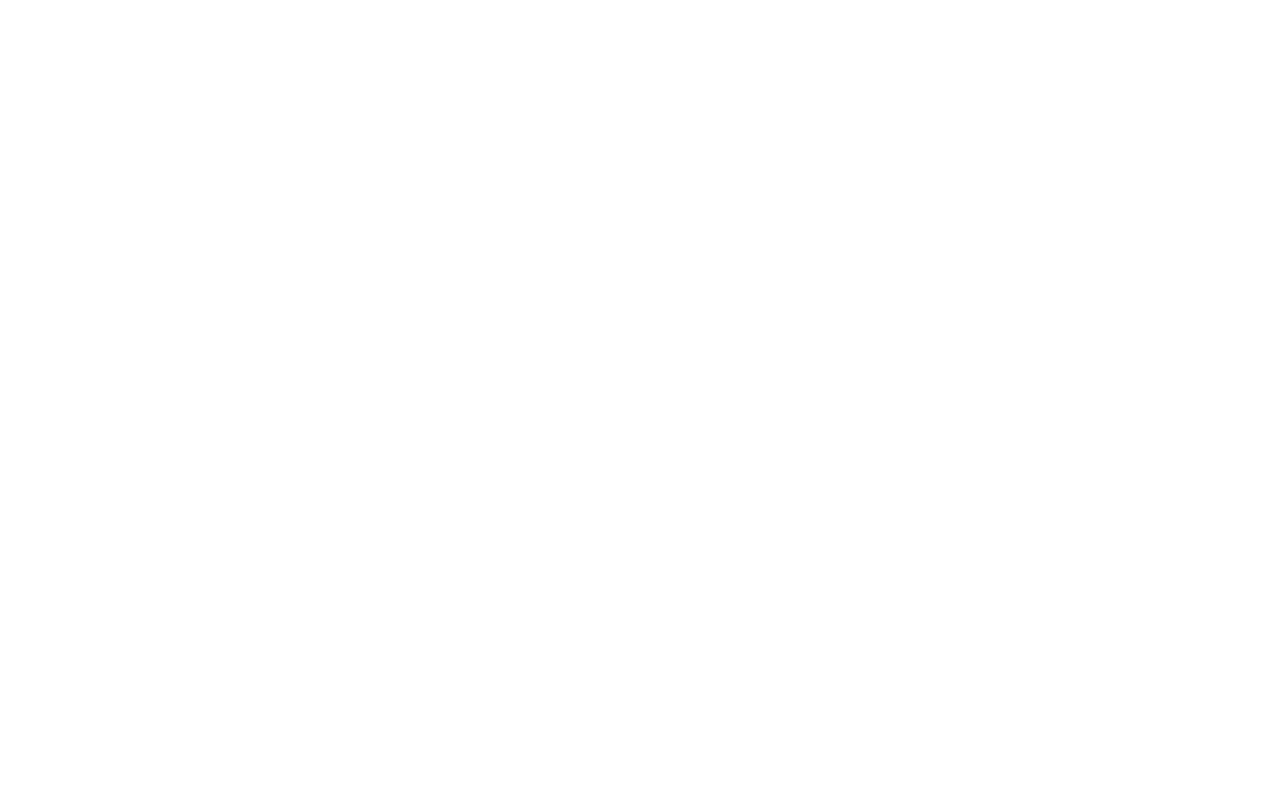
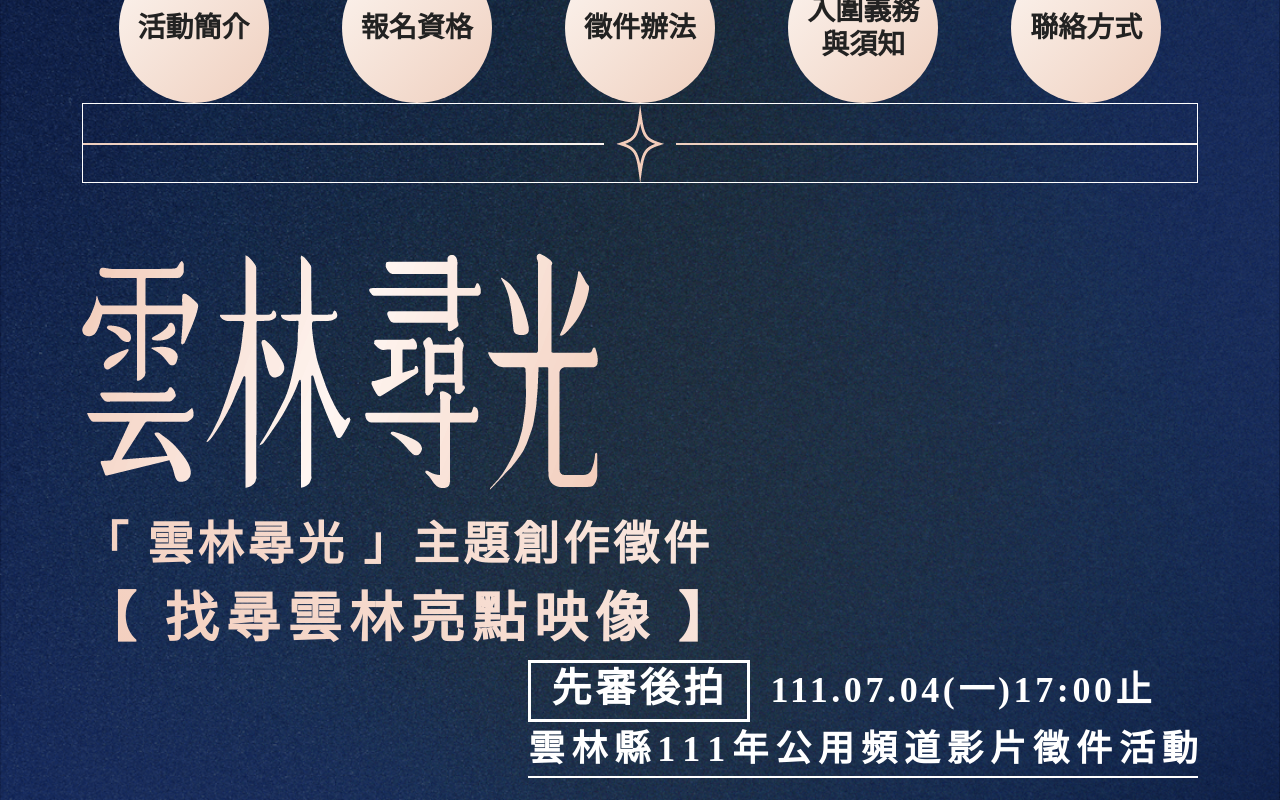
Before and after one commit to j19950310/2022ysw, a Vue app: page /dev in a window 1280 px wide. Shown: the part 300-1100 px from the top of the page. Built offline with nearby package versions, Linux system fonts and the light colour scheme.

Commit message:
dev init

```diff
--- a/index.html
+++ b/index.html
@@ -4,7 +4,7 @@
     <meta charset="UTF-8" />
     <link rel="icon" href="/favicon.ico" />
     <meta name="viewport" content="width=device-width, initial-scale=1.0" />
-    <title>Vite App</title>
+    <title>雲林尋光 | 雲林縣公用頻道影片徵件</title>
   </head>
   <body>
     <div id="app"></div>
--- a/src/App.vue
+++ b/src/App.vue
@@ -4,24 +4,22 @@
 </script>
 
 <template>
-  <h1>網站更新中...</h1>
-  <a style="color: blue" href="https://forms.gle/AY6F7dF1nEcwov5D7"
-    >-->點擊先前往簡單報名</a
-  >
+  <Header></Header>
+  <router-view></router-view>
 </template>
 
 <style lang="scss">
 #app {
-  // background-color: rgb(1, 3, 21);
-  font-size: 24px;
+  background-color: rgb(1, 3, 21);
+  -webkit-font-smoothing: antialiased;
+  -moz-osx-font-smoothing: grayscale;
   text-align: center;
   display: flex;
   flex-direction: column;
   height: 200vh;
   padding-top: $header-height;
-
-  // & > * {
-  //   flex: 1 1 100%;
-  // }
+  & > * {
+    flex: 1 1 100%;
+  }
 }
 </style>
--- a/src/components/Header.vue
+++ b/src/components/Header.vue
@@ -4,7 +4,13 @@
       <router-link class="header__link" to="/"> 首頁 </router-link>
       <router-link class="header__link" to="/news"> 最新消息 </router-link>
       <router-link class="header__link" to="/works"> 作品欣賞 </router-link>
-      <a class="header__link"> 線上報名 </a>
+      <a
+        class="header__link"
+        target="_blank"
+        href="https://forms.gle/AY6F7dF1nEcwov5D7"
+      >
+        線上報名
+      </a>
     </div>
   </div>
 </template>
@@ -17,6 +23,7 @@
   left: 0;
   width: 100%;
   height: $header-height;
+  color: #fff;
   @include text-header();
   &__container {
     display: flex;
--- a/src/plugin/router.js
+++ b/src/plugin/router.js
@@ -2,6 +2,11 @@
 const routes = [
   {
     path: "/",
+    name: "tem",
+    component: () => import("@/views/tem.vue"),
+  },
+  {
+    path: "/dev",
     name: "home",
     component: () => import("@/views/home/index.vue"),
   },
--- /dev/null
+++ b/src/views/home/HeroBanner.vue
@@ -0,0 +1,101 @@
+<script setup>
+import imageMain from "@/assets/main.png";
+</script>
+<template>
+  <div class="home-hero-banner container">
+    <div class="home-hero-banner__top">
+      <img :src="imageMain" />
+      <div class="home-hero-banner__top-info">
+        <p class="home-hero-banner__top-desc">「 雲林尋光 」主題創作徵件</p>
+        <p class="home-hero-banner__top-title">【 找尋雲林亮點映像 】</p>
+      </div>
+    </div>
+    <div class="home-hero-banner__bottom">
+      <div class="home-hero-banner__bottom-line">
+        <div class="home-hero-banner__bottom-border">先審後拍</div>
+        <div class="home-hero-banner__bottom-date">111.07.04(一)17:00止</div>
+      </div>
+      <div class="home-hero-banner__bottom-line">
+        <div class="home-hero-banner__bottom-space-text">
+          <p
+            v-for="(text, i) in '雲林縣111年公用頻道影片徵件活動'"
+            v-text="text"
+            :key="i"
+          ></p>
+        </div>
+      </div>
+      <div class="home-hero-banner__bottom-line">
+        <div class="home-hero-banner__bottom-hr"></div>
+      </div>
+      <div class="home-hero-banner__bottom-line"></div>
+    </div>
+  </div>
+</template>
+<style lang="scss">
+.home-hero-banner {
+  &__top {
+    background: -webkit-linear-gradient(45deg, $color-pink, #fff);
+    -webkit-background-clip: text;
+    -webkit-text-fill-color: transparent;
+    font-family: "Noto Serif TC", serif;
+    font-weight: 600;
+    text-align-last: left;
+    &-desc {
+      margin-top: 20px;
+      font-size: 46px;
+      letter-spacing: 4px;
+    }
+    &-title {
+      width: 100%;
+      letter-spacing: 7.5px;
+      font-size: 54px;
+    }
+  }
+  &__bottom {
+    font-family: "Noto Serif TC", serif;
+    $width: 1000px;
+    $height: 530px;
+    width: 60%;
+    margin-left: auto;
+    color: #fff;
+    &-line {
+      display: flex;
+    }
+    &-border {
+      padding: 2px 20px 6px;
+      border: 3px solid #fff;
+      font-family: "Noto Serif TC", serif;
+      font-weight: 700;
+      line-height: 1.2;
+      display: inline-block;
+      font-size: 40px;
+      letter-spacing: 0.1em;
+      white-space: nowrap;
+    }
+    &-date {
+      white-space: nowrap;
+      padding: 0 20px;
+      font-weight: 700;
+      line-height: 1.2;
+      font-size: 36px;
+      flex-wrap: nowrap;
+      letter-spacing: 0.1em;
+      display: flex;
+      align-items: center;
+      justify-content: center;
+    }
+    &-space-text {
+      display: flex;
+      width: 100%;
+      justify-content: space-between;
+      font-weight: 700;
+      font-size: 36px;
+    }
+    &-hr {
+      width: 100%;
+      height: 2px;
+      background-color: #fff;
+    }
+  }
+}
+</style>
--- a/src/views/home/Navigator.vue
+++ b/src/views/home/Navigator.vue
@@ -73,6 +73,7 @@
   position: relative;
   width: 100%;
   height: 200px;
+  margin-bottom: 100px;
   &__wrapper {
     position: absolute;
     top: 0;
--- a/src/views/home/index.vue
+++ b/src/views/home/index.vue
@@ -1,13 +1,13 @@
 <script setup>
 import HomeSliderShow from "./SlideShow.vue";
 import HomeNavigator from "./Navigator.vue";
+import HomeHeroBanner from "./HeroBanner.vue";
 import { vBackgroundImage as vBg } from "@/plugin/directives";
 import bgNoise from "@/assets/noise.png";
 import bgNoiseLarge from "@/assets/noise.png";
 </script>
 <template>
   <div class="home">
-    Test
     <div class="home__bg" v-bg="bgNoise"></div>
     <HomeSliderShow
       :items="[
@@ -19,6 +19,7 @@
       ]"
     ></HomeSliderShow>
     <HomeNavigator></HomeNavigator>
+    <HomeHeroBanner></HomeHeroBanner>
   </div>
 </template>
 
@@ -27,6 +28,9 @@
   width: 100%;
   position: relative;
 
+  & > * {
+    position: relative;
+  }
   &__bg {
     position: absolute;
     top: -$header-height;
--- /dev/null
+++ b/src/views/tem.vue
@@ -0,0 +1,8 @@
+<template>
+  <div class="container">
+    <h1>網站更新中...</h1>
+    <a style="color: blue" href="https://forms.gle/AY6F7dF1nEcwov5D7"
+      >-->點擊先前往簡單報名</a
+    >
+  </div>
+</template>
```
Also changed, not shown: src/assets/company.png (added), src/assets/main.png (added).
